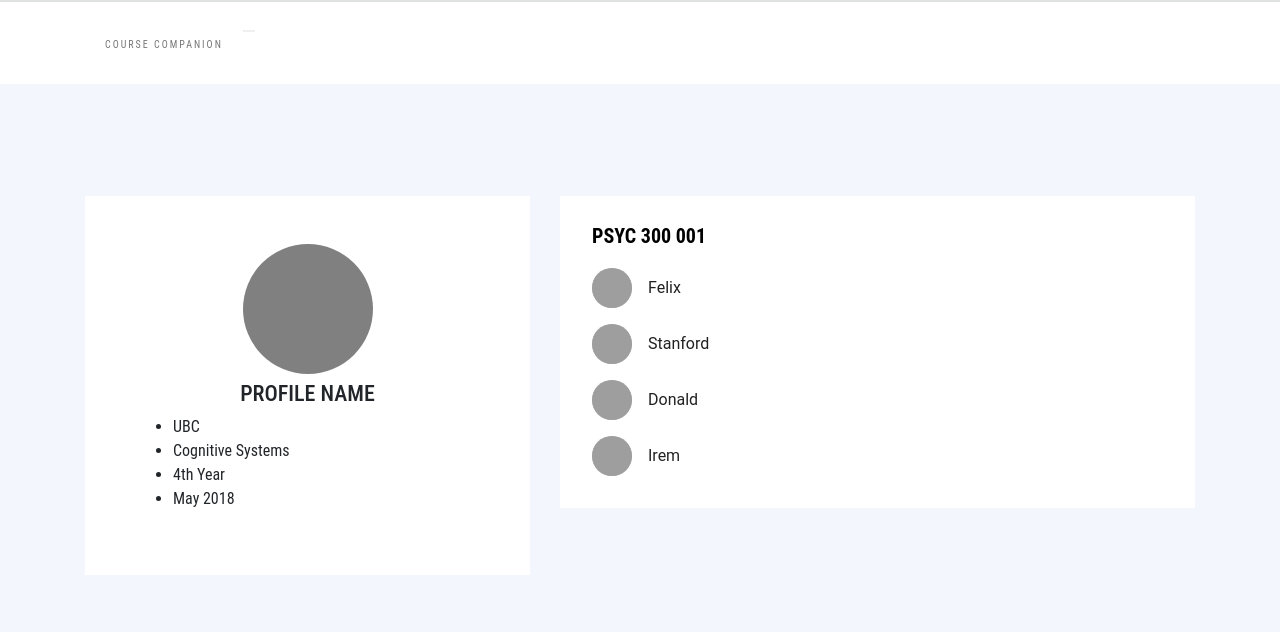
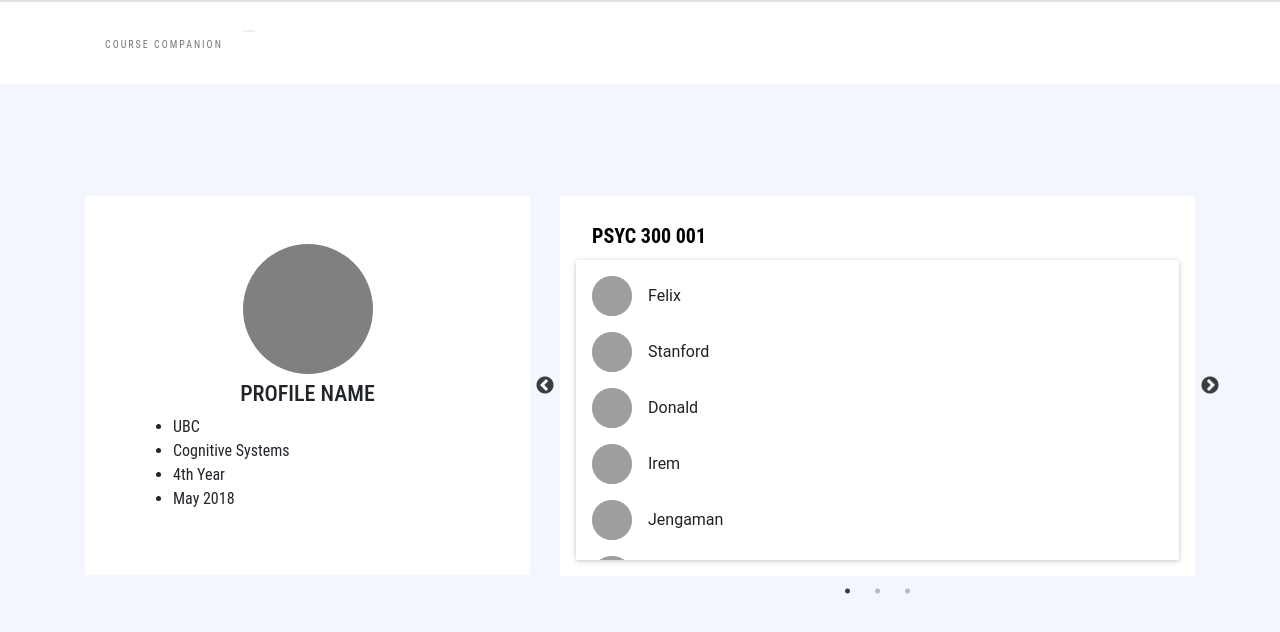
Before and after one commit to donaldma/Course-Companion, a React app: page / in a window 1280 px wide. Built offline with nearby package versions, Linux system fonts and the light colour scheme; some packages are replaced by stand-ins of ours; grey boxes are pictures that could not be loaded.

Commit message:
fk da police, finished the UI template for courses (#6)

```diff
--- a/index.html
+++ b/index.html
@@ -1,10 +1,13 @@
 <!DOCTYPE html>
 <html lang="en">
 <head>
+
   <meta charset="UTF-8">
   <meta name="viewport" content="width=device-width, initial-scale=1.0">
   <meta http-equiv="X-UA-Compatible" content="ie=edge">
   <link rel="stylesheet" href='https://maxcdn.bootstrapcdn.com/bootstrap/latest/css/bootstrap.min.css'>
+  <link rel="stylesheet" type="text/css" href="https://cdnjs.cloudflare.com/ajax/libs/slick-carousel/1.6.0/slick.min.css" />
+  <link rel="stylesheet" type="text/css" href="https://cdnjs.cloudflare.com/ajax/libs/slick-carousel/1.6.0/slick-theme.min.css" />
   <title>Course Companion</title>
 </head>
 <body>
--- a/package.json
+++ b/package.json
@@ -21,12 +21,13 @@
     "express": "^4.15.2",
     "include-media": "^1.4.9",
     "material-ui": "^0.20.0",
+    "react-bootstrap": "^0.32.0",
     "react": "^0.14.3",
-    "react-bootstrap": "^0.32.0",
     "react-dom": "^0.14.3",
     "react-redux": "^5.0.6",
     "react-router": "^3.0.2",
-    "react-router-dom": "^4.0.0"
+    "react-router-dom": "^4.0.0",
+    "react-slick": "^0.16.0"
   },
   "devDependencies": {
     "babel-core": "^6.24.1",
--- a/src/components/CourseList.js
+++ b/src/components/CourseList.js
@@ -4,16 +4,49 @@ import {List, ListItem} from 'material-ui/List';
 import Subheader from 'material-ui/Subheader';
 import Divider from 'material-ui/Divider';
 import CommunicationChatBubble from 'material-ui/svg-icons/communication/chat-bubble';
+import Paper from 'material-ui/Paper';
+import Slider from 'react-slick';
 
 export default class CourseList extends React.Component {
   render() {
     const imgSrc = 'https://23916-presscdn-pagely.netdna-ssl.com/wp-content/uploads/StrangerDanger.jpg'
     const courseName = 'PSYC 300 001'
+    const styles = {
+      slide: {
+        padding: 15,
+        minHeight: 200,
+        color: '#000',
+      },
+      slide1: {
+        backgroundColor: '#FEA900',
+      },
+      slide2: {
+        backgroundColor: '#B3DC4A',
+      },
+      slide3: {
+        backgroundColor: '#6AC0FF',
+      },
+    }
+
+    const settings = {
+      dots: true,
+      infinite: true,
+      speed: 500,
+      slidesToShow: 1,
+      slidesToScroll: 1
+    }
 
     return (
-      <div className='course-list-container'>
+
+      <div>
+        <Slider {...settings}>
+
+
+          <div className='course-list-container' >
+              <Subheader style={{fontWeight: '600', color: 'black', fontSize: '20px'}}>{courseName}</Subheader>
+              <Paper style={{maxHeight: 300, overflow: 'auto'}}>
                 <List>
-          <Subheader style={{fontWeight: '600', color: 'black', fontSize: '20px'}}>{courseName}</Subheader>
+
                   <ListItem
                     primaryText="Felix"
                     leftAvatar={<Avatar src={imgSrc} />}
@@ -30,8 +63,86 @@ export default class CourseList extends React.Component {
                     primaryText="Irem"
                     leftAvatar={<Avatar src={imgSrc} />}
                     />
+                  <ListItem
+                    primaryText="Jengaman"
+                    leftAvatar={<Avatar src={imgSrc} />}
+                    />
+                    <ListItem
+                      primaryText="Jones"
+                      leftAvatar={<Avatar src={imgSrc} />}
+                      />
                 </List>
+              </Paper>
+          </div>
 
+          <div className='course-list-container' style={Object.assign({}, styles.slide, styles.slide2)}>
+              <Subheader style={{fontWeight: '600', color: 'black', fontSize: '20px'}}>{courseName}</Subheader>
+              <Paper style={{maxHeight: 300, overflow: 'auto'}}>
+                <List>
+
+                  <ListItem
+                    primaryText="Felix"
+                    leftAvatar={<Avatar src={imgSrc} />}
+                    />
+                  <ListItem
+                    primaryText="Stanford"
+                    leftAvatar={<Avatar src={imgSrc} />}
+                    />
+                  <ListItem
+                    primaryText="Donald"
+                    leftAvatar={<Avatar src={imgSrc} />}
+                    />
+                  <ListItem
+                    primaryText="Irem"
+                    leftAvatar={<Avatar src={imgSrc} />}
+                    />
+                  <ListItem
+                    primaryText="Jengaman"
+                    leftAvatar={<Avatar src={imgSrc} />}
+                    />
+                    <ListItem
+                      primaryText="Jones"
+                      leftAvatar={<Avatar src={imgSrc} />}
+                      />
+                </List>
+              </Paper>
+          </div>
+
+
+          <div className='course-list-container' style={Object.assign({}, styles.slide, styles.slide3)}>
+              <Subheader style={{fontWeight: '600', color: 'black', fontSize: '20px'}}>{courseName}</Subheader>
+              <Paper style={{maxHeight: 300, overflow: 'auto'}}>
+                <List>
+
+                  <ListItem
+                    primaryText="Felix"
+                    leftAvatar={<Avatar src={imgSrc} />}
+                    />
+                  <ListItem
+                    primaryText="Stanford"
+                    leftAvatar={<Avatar src={imgSrc} />}
+                    />
+                  <ListItem
+                    primaryText="Donald"
+                    leftAvatar={<Avatar src={imgSrc} />}
+                    />
+                  <ListItem
+                    primaryText="Irem"
+                    leftAvatar={<Avatar src={imgSrc} />}
+                    />
+                  <ListItem
+                    primaryText="Jengaman"
+                    leftAvatar={<Avatar src={imgSrc} />}
+                    />
+                    <ListItem
+                      primaryText="Jones"
+                      leftAvatar={<Avatar src={imgSrc} />}
+                      />
+                </List>
+              </Paper>
+          </div>
+
+        </Slider>
       </div>
     )
   }
--- a/src/styles/app.scss
+++ b/src/styles/app.scss
@@ -13,3 +13,11 @@ body {
 .home-container {
   margin-top: 7em;
 }
+
+.slick-next::before {
+  color: black;
+}
+
+.slick-prev::before {
+  color: black;
+}
```
Lines whose indentation alone changed are shown as unchanged.
